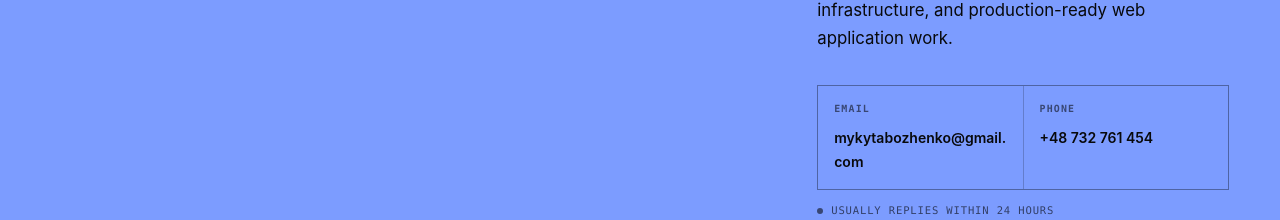
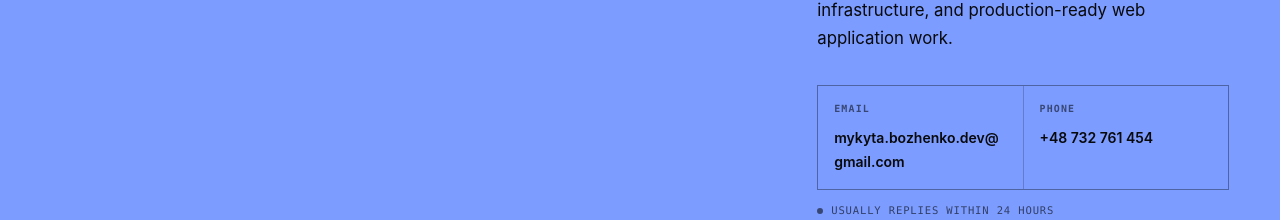
Before and after one commit to pipinovi4/mykyta-portfolio, a Next.js app in the folder frontend/: page / in a window 1280 px wide. Shown: the part 7878-8098 px from the top of the page. Built offline with nearby package versions, Linux system fonts and the light colour scheme; no server answers.

Commit message:
fix: changed email over the project to the right one.

```diff
--- a/frontend/src/content/portfolio.ts
+++ b/frontend/src/content/portfolio.ts
@@ -32,7 +32,7 @@ export const profile = {
   introduction:
     "I design and build backend systems, REST APIs, internal platforms, AI integrations, and the infrastructure required to deploy and operate them.",
   coreStack: ["Python", "FastAPI", "PostgreSQL", "SQLAlchemy", "Docker", "Linux", "Nginx"],
-  email: "mykytabozhenko@gmail.com",
+  email: "mykyta.bozhenko.dev@gmail.com",
   phone: "+48 732 761 454",
   phoneHref: "tel:+48732761454",
   github: "https://github.com/pipinovi4",
```
Also changed, not shown: 1 other file (tests, documents, lock files or other folders).
